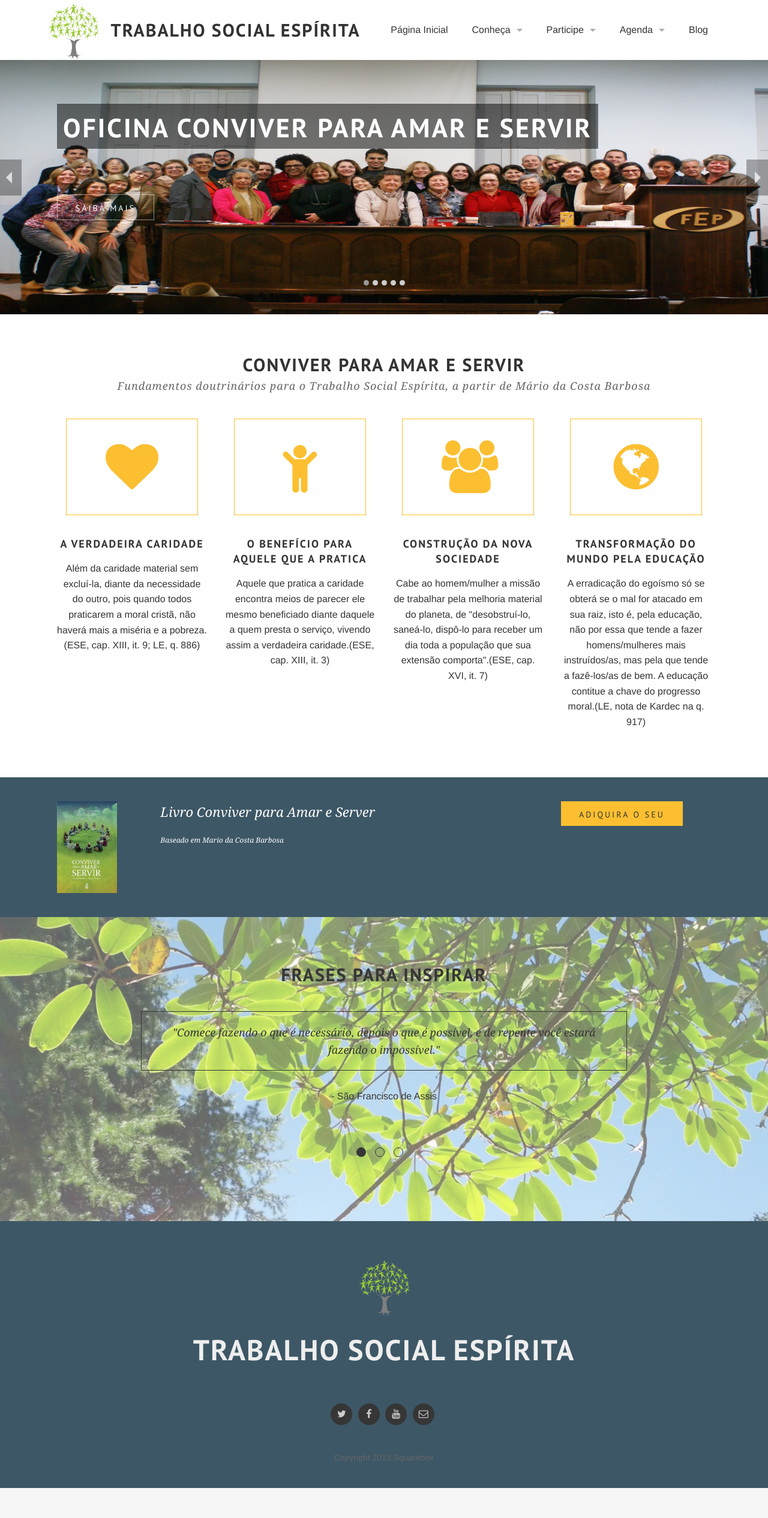
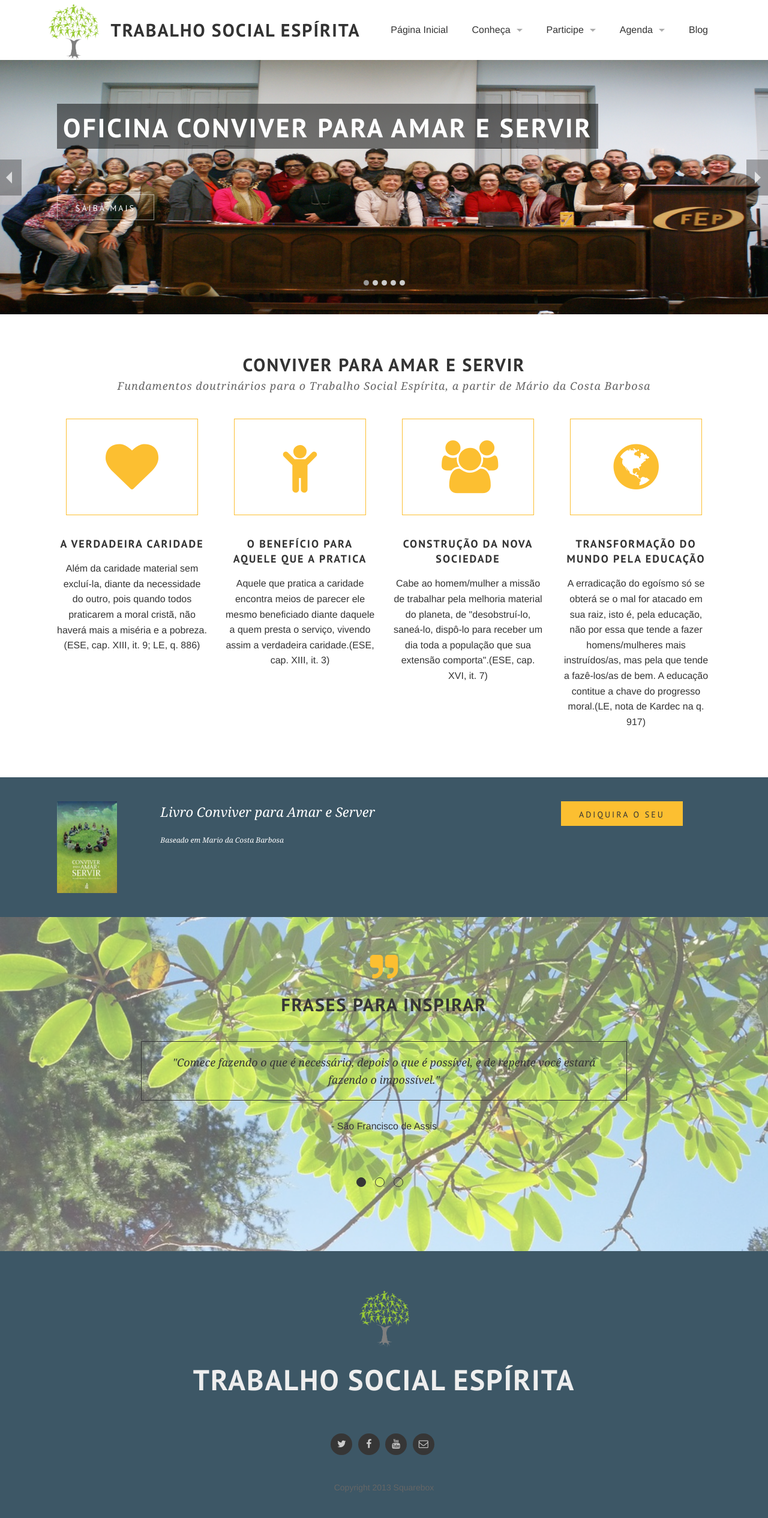
Before and after one commit to apse-pr/website, a Jekyll site: the page built from index.html, in a window 1280 px wide. Shown: the whole page at 60% size. Built offline with Jekyll 4.4.1, drawn with Linux system fonts in a browser that asks for light colours; some web fonts are replaced; Markdown is read by kramdown in place of the engine named in the settings; before the commit the page ends 2481 px from its top, so only the background shows below that.

Commit message:
Arrumado sinal de aspas nas frases Arrumado o link to top da pagina

```diff
--- a/_includes/testimonials.html
+++ b/_includes/testimonials.html
@@ -7,7 +7,7 @@
 <div class='testimonials full light centered-text {{bg}}'>
   <div class='row'>
     <div class='special-title'>
-      <i class='icon-quote'></i>
+      <i class='icon-quote-right'></i>
       <h2 class='dark-grey-text'>Frases para inspirar</h2>
     </div>
     <div class='two spacing'></div>
--- a/_layouts/default.html
+++ b/_layouts/default.html
@@ -21,7 +21,7 @@
             <li class='name'>
               <h1>
                 <img src='{{site.baseurl}}/images/logo-arvore.png' width="85" height="85">
-                <a href='/'>{{ site.name }}</a>
+                <a href='{{site.baseurl}}/'>{{ site.name }}</a>
               </h1>
             </li>
             <li class='toggle-topbar menu-icon'>
```
